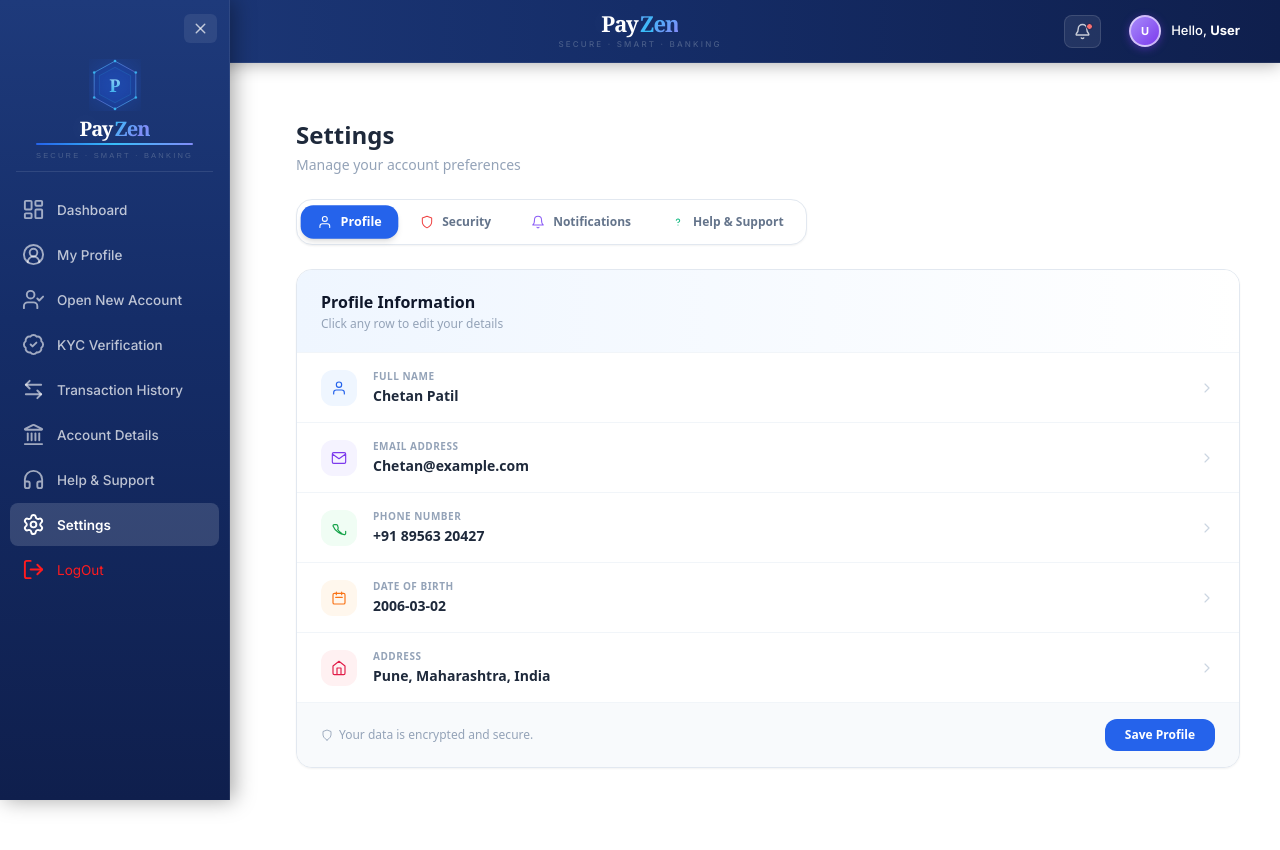
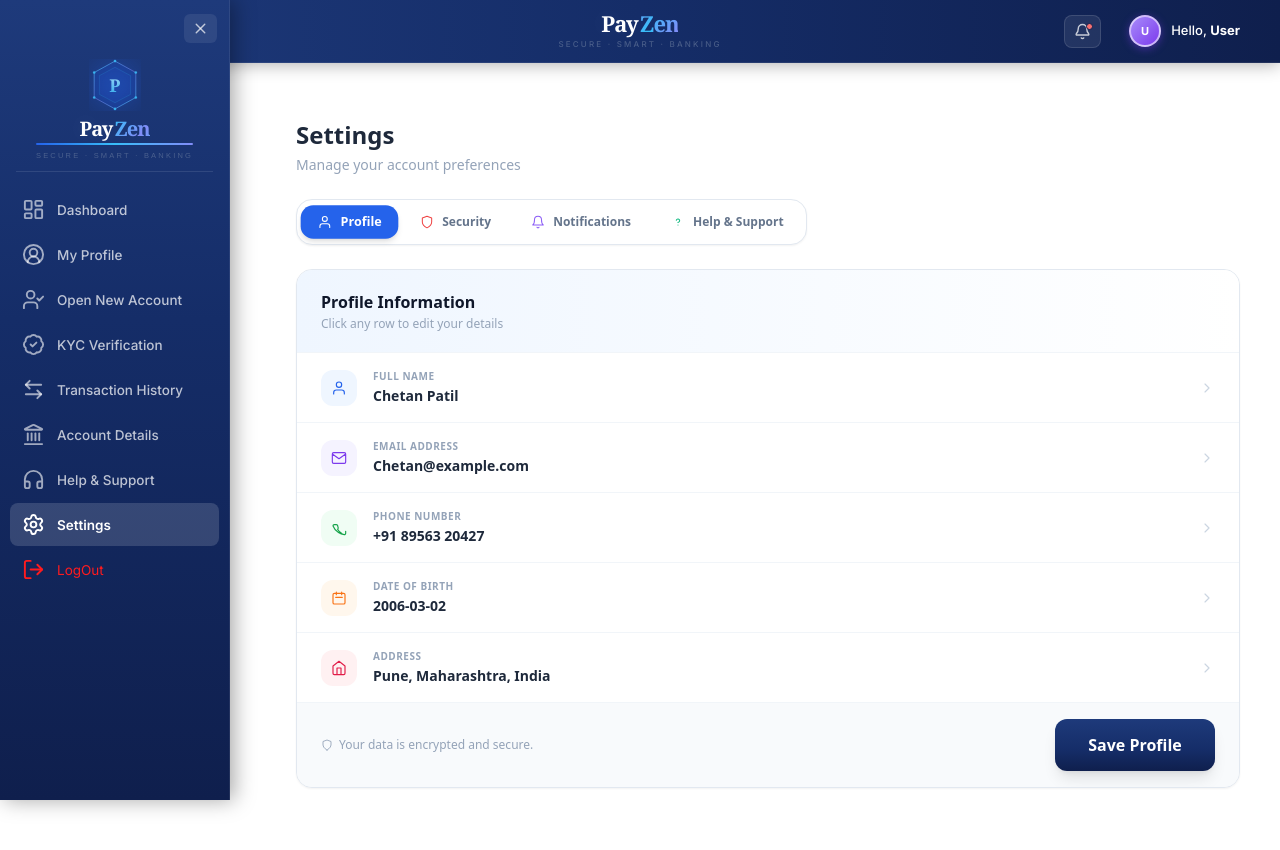
Before and after one commit to ChetanPatil0203/Bank_Frontend-, a React (Create React App) app in the folder frontend/: page /setting in a window 1280 px wide. Shown: the top 850 px of the page. Built offline with nearby package versions, Linux system fonts and the light colour scheme.

Commit message:
latest update

```diff
--- a/frontend/src/components/HelpSupport/HelpSupport.jsx
+++ b/frontend/src/components/HelpSupport/HelpSupport.jsx
@@ -147,8 +147,8 @@ export default function HelpSupport() {
           {/* SUBMIT */}
           <div className="flex justify-center pt-2">
             <button
-              className="  w-full md:w-32
-       bg-[linear-gradient(180deg,#1e3a7b_150%,#152d68_150%,#0f1f4d_150%)]
+              className="w-full md:w-40
+                  bg-[linear-gradient(180deg,#1e3a7b_0%,#152d68_60%,#0f1f4d_100%)]
                   hover:bg-[#5b4ec2]
                   text-white
                   font-semibold
--- a/frontend/src/components/Setting/Setting.jsx
+++ b/frontend/src/components/Setting/Setting.jsx
@@ -252,11 +252,22 @@ export default function Setting() {
               </p>
               <button
                 onClick={saveProfile}
-                className={`px-5 py-2 rounded-xl text-xs font-black transition-all ${
-                  profileSaved ? "bg-green-500 text-white" : "bg-blue-600 hover:bg-blue-700 text-white"
-                }`}
+                className="w-full md:w-40
+                  bg-[linear-gradient(180deg,#1e3a7b_0%,#152d68_60%,#0f1f4d_100%)]
+                  hover:bg-[#5b4ec2]
+                  text-white
+                  font-semibold
+                  rounded-xl
+                  py-3.5
+                  flex items-center
+                  justify-center
+                  gap-2
+                  transition-all
+                  transform
+                  active:scale-[0.98]
+                  shadow-lg"
               >
-                {profileSaved ? "✓ Saved!" : "Save Profile"}
+                {profileSaved ? "Saved" : "Save Profile"}
               </button>
             </div>
           </div>
--- a/frontend/src/components/kyc/kyc.jsx
+++ b/frontend/src/components/kyc/kyc.jsx
@@ -175,8 +175,8 @@ export default function KYCPage() {
           <button
             onClick={generateOtp}
             disabled={verified}
-            className="  w-full md:w-32
-          bg-[linear-gradient(180deg,#1e3a7b_150%,#152d68_150%,#0f1f4d_150%)]
+            className="w-full md:w-40
+                  bg-[linear-gradient(180deg,#1e3a7b_0%,#152d68_60%,#0f1f4d_100%)]
                   hover:bg-[#5b4ec2]
                   text-white
                   font-semibold
```
Lines whose indentation alone changed are shown as unchanged.
